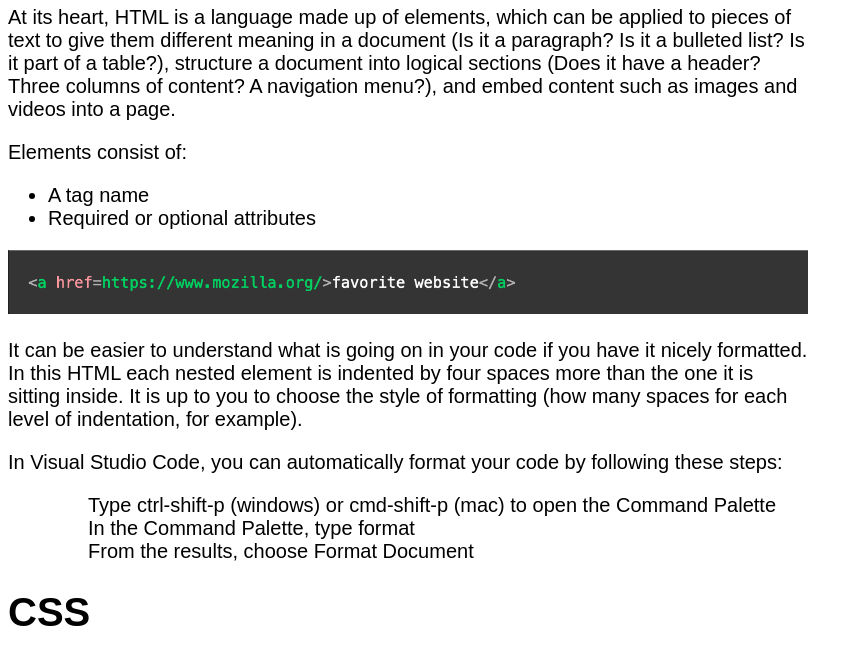
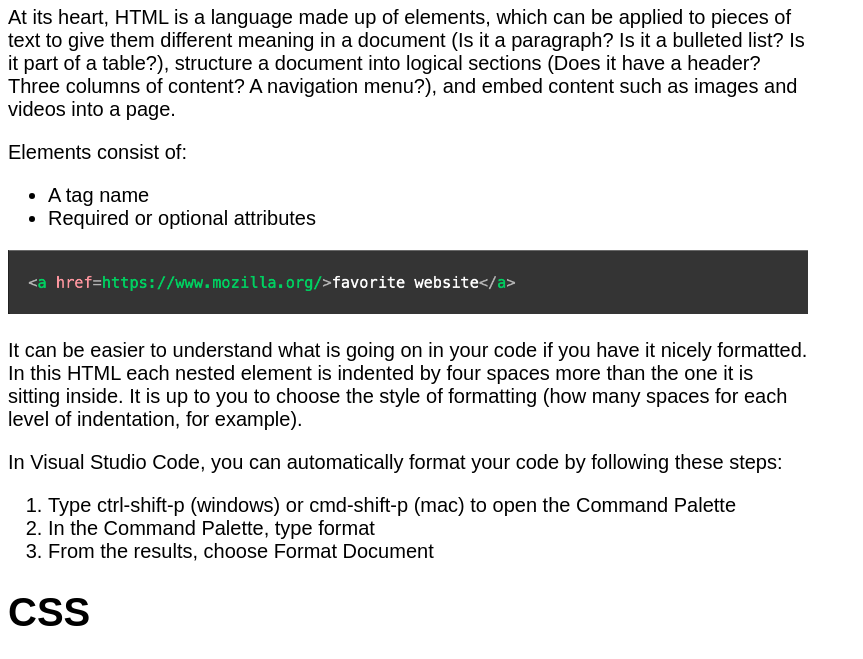
Before and after one commit to nanasysim/acit1620-lab2, a plain HTML site: page index.html in a window 1280 px wide. Shown: the part 260-919 px from the top of the page, without its empty margins (0-863 px from the left). Drawn offline with Linux system fonts and the light colour scheme.

Commit message:
changed the lists

```diff
--- a/index.html
+++ b/index.html
@@ -34,11 +34,11 @@
                 element is indented by four spaces more than the one it is sitting inside. It is up to you to choose the style of
                 formatting (how many spaces for each level of indentation, for example).</p>
             <p>In Visual Studio Code, you can automatically format your code by following these steps:</p>
-            <ul>
-                <ol>Type ctrl-shift-p (windows) or cmd-shift-p (mac) to open the Command Palette</ol>
-                <ol>In the Command Palette, type format</ol>
-                <ol>From the results, choose Format Document</ol>
-            </ul>
+            <ol type="1">
+                <li>Type ctrl-shift-p (windows) or cmd-shift-p (mac) to open the Command Palette</li>
+                <li>In the Command Palette, type format</li>
+                <li>From the results, choose Format Document</li>
+            </ol>
         </article>
     </div>
     <div>
```
